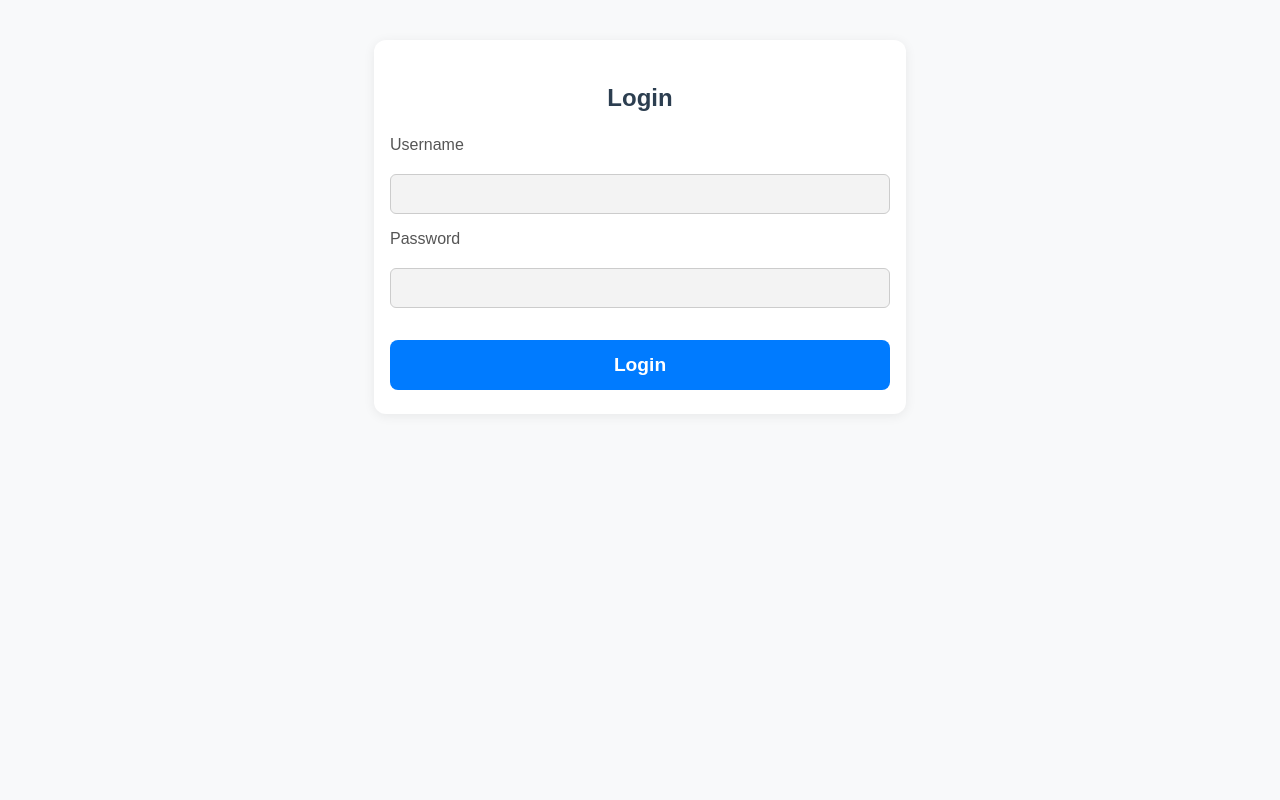
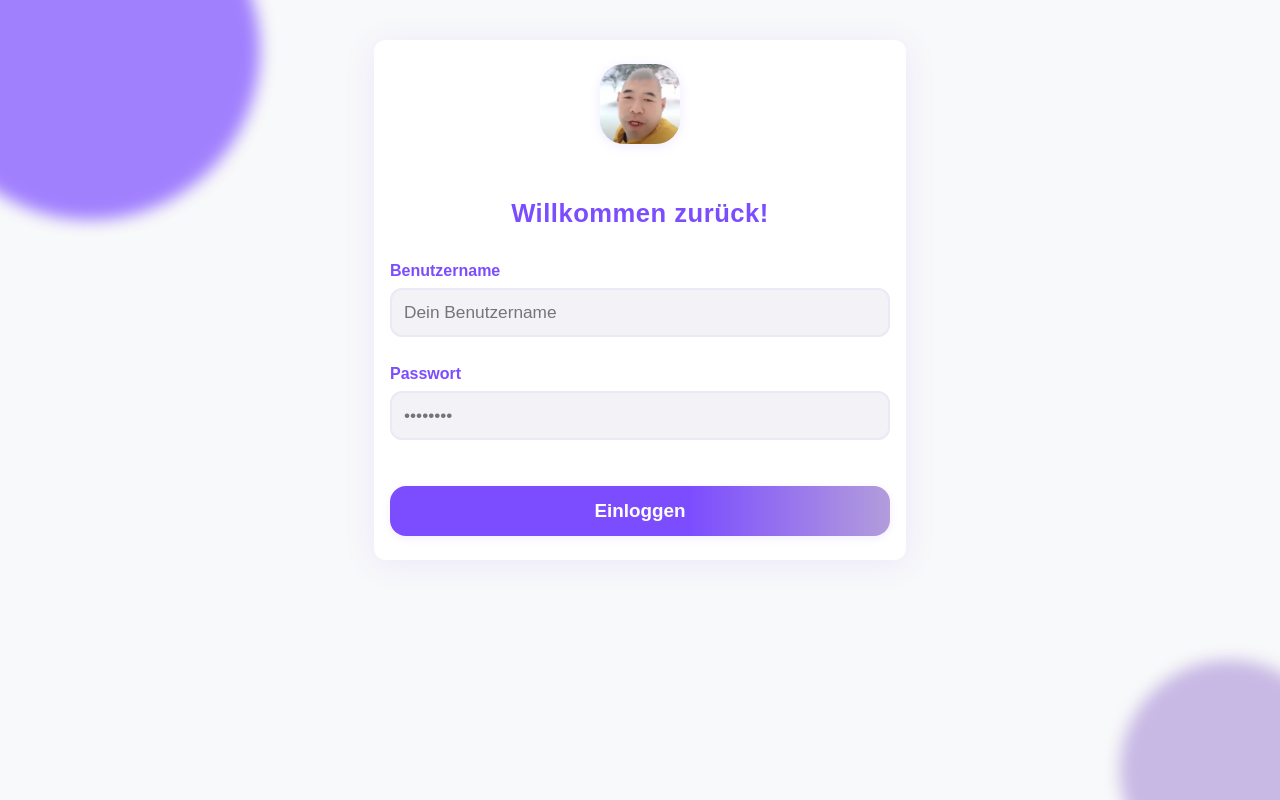
Before and after one commit to FIA-GSO/coded-prototype-senile-senioren, a plain HTML site: page login.html in a window 1280 px wide. Drawn offline with Linux system fonts and the light colour scheme.

Commit message:
changed login page to be repsonsive and look more like figma wirefram (colors etc.)

```diff
--- a/login.html
+++ b/login.html
@@ -7,14 +7,25 @@
   <link rel="stylesheet" href="style.css">
 </head>
 <body>
+  <div class="login-bg-decor">
+    <div class="bg-shape bg-shape-1"></div>
+    <div class="bg-shape bg-shape-2"></div>
+  </div>
   <div class="login-container">
     <form class="login-form" action="overview.html" method="get">
-      <h2>Login</h2>
-      <label for="username">Username</label>
-      <input type="text" id="username" name="username" required autocomplete="username">
-      <label for="password">Password</label>
-      <input type="password" id="password" name="password" required autocomplete="current-password">
-      <button type="submit">Login</button>
+      <div class="login-logo">
+        <img src="azubi.png" alt="App Logo" />
+      </div>
+      <h2 class="login-title">Willkommen zurück!</h2>
+      <div class="input-group">
+        <label for="username">Benutzername</label>
+        <input type="text" id="username" name="username" required autocomplete="username" placeholder="Dein Benutzername">
+      </div>
+      <div class="input-group">
+        <label for="password">Passwort</label>
+        <input type="password" id="password" name="password" required autocomplete="current-password" placeholder="••••••••">
+      </div>
+      <button type="submit" class="login-btn">Einloggen</button>
     </form>
   </div>
 </body>
--- a/style.css
+++ b/style.css
@@ -177,3 +177,138 @@ button:hover, button:focus,
     gap: 10px;
   }
 }
+/* Login screen high-fidelity styles */
+.login-logo {
+  display: flex;
+  justify-content: center;
+  margin-bottom: 18px;
+}
+.login-logo img {
+  width: 80px;
+  height: 80px;
+  border-radius: 24px;
+  box-shadow: 0 2px 12px rgba(124,77,255,0.12);
+  background: #ede7f6;
+}
+.login-title {
+  font-family: 'Quicksand', 'Arial Rounded MT Bold', Arial, sans-serif;
+  font-size: 1.6rem;
+  color: #7C4DFF;
+  text-align: center;
+  margin-bottom: 18px;
+  font-weight: 700;
+  letter-spacing: 0.5px;
+}
+.input-group {
+  display: flex;
+  flex-direction: column;
+  gap: 6px;
+  margin-bottom: 12px;
+}
+.input-group label {
+  font-size: 1rem;
+  color: #7C4DFF;
+  font-weight: 600;
+  margin-bottom: 2px;
+}
+.input-group input[type="text"],
+.input-group input[type="password"] {
+  padding: 12px;
+  border: 2px solid #ede7f6;
+  border-radius: 12px;
+  font-size: 1.08rem;
+  background: #f3f3f7;
+  font-family: 'Quicksand', 'Arial Rounded MT Bold', Arial, sans-serif;
+  transition: border 0.2s;
+  outline: none;
+}
+.input-group input:focus {
+  border-color: #7C4DFF;
+  background: #ede7f6;
+}
+.login-btn {
+  background: linear-gradient(90deg, #7C4DFF 60%, #B39DDB 100%);
+  color: #fff;
+  border-radius: 16px;
+  font-family: 'Quicksand', 'Arial Rounded MT Bold', Arial, sans-serif;
+  font-size: 1.18rem;
+  font-weight: 700;
+  box-shadow: 0 2px 8px rgba(124,77,255,0.10);
+  margin-top: 18px;
+  padding: 14px 0;
+  border: none;
+  cursor: pointer;
+  transition: background 0.2s, box-shadow 0.2s;
+}
+.login-btn:hover, .login-btn:focus {
+  background: linear-gradient(90deg, #651FFF 60%, #9575CD 100%);
+  box-shadow: 0 4px 16px rgba(124,77,255,0.18);
+}
+@media (max-width: 600px) {
+  .login-logo img {
+    width: 64px;
+    height: 64px;
+  }
+  .login-title {
+    font-size: 1.2rem;
+  }
+  .login-btn {
+    font-size: 1rem;
+    padding: 12px 0;
+  }
+}
+/* Decorative background for login screen */
+.login-bg-decor {
+  position: fixed;
+  inset: 0;
+  z-index: 0;
+  pointer-events: none;
+  width: 100vw;
+  height: 100vh;
+  overflow: hidden;
+}
+
+.bg-shape {
+  position: absolute;
+  border-radius: 50%;
+  filter: blur(8px);
+  opacity: 0.7;
+}
+
+.bg-shape-1 {
+  width: 340px;
+  height: 340px;
+  left: -80px;
+  top: -120px;
+  background: radial-gradient(circle at 60% 40%, #7C4DFF 80%, #B39DDB 100%);
+}
+
+.bg-shape-2 {
+  width: 220px;
+  height: 220px;
+  right: -60px;
+  bottom: -80px;
+  background: radial-gradient(circle at 40% 60%, #B39DDB 70%, #ede7f6 100%);
+}
+
+.login-container {
+  position: relative;
+  z-index: 1;
+  background: rgba(255,255,255,0.98);
+  box-shadow: 0 4px 32px rgba(124,77,255,0.10);
+}
+
+@media (max-width: 600px) {
+  .bg-shape-1 {
+    width: 180px;
+    height: 180px;
+    left: -40px;
+    top: -60px;
+  }
+  .bg-shape-2 {
+    width: 120px;
+    height: 120px;
+    right: -30px;
+    bottom: -40px;
+  }
+}
```
Also changed, not shown: azubi.png (added).
